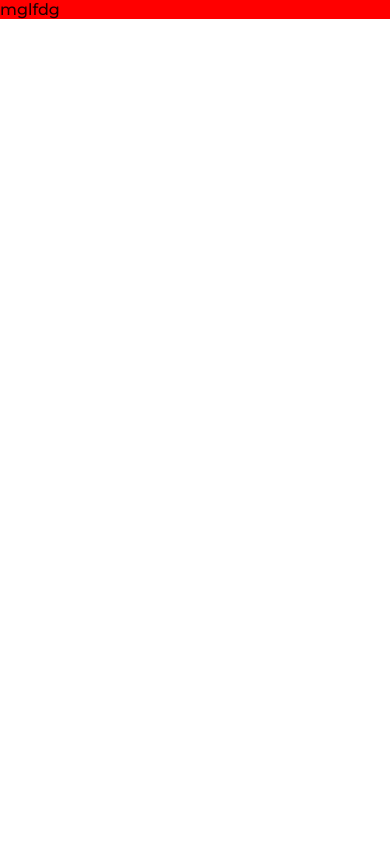
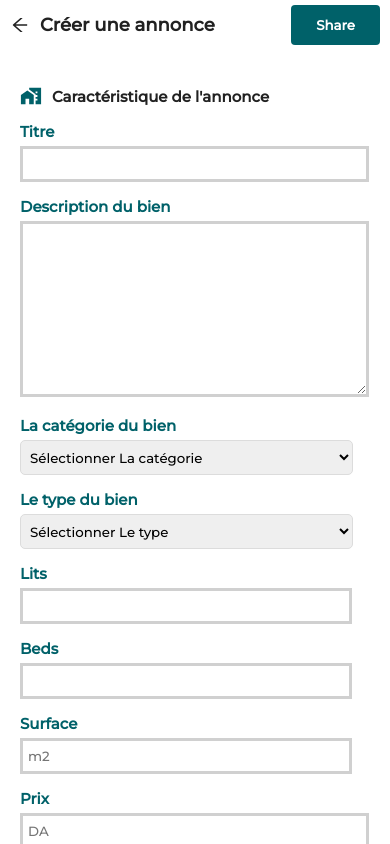
Before and after one commit to Salahsalhi76/rent-app-front, a React (Create React App) app: page / in a window 390 px wide. Both pictures are taken after typing "Sample", "2020-01-15", "5", "5" into the empty fields and a click on the button "Add home". Built offline with nearby package versions, Linux system fonts and the light colour scheme.

Commit message:
create the page of add home but without add images , will add them later

```diff
--- a/src/App.js
+++ b/src/App.js
@@ -19,7 +19,7 @@ function App() {
     setOpen(false);
   };
 
-  if(open) return <AddHomeDialog handleClose={handleClose} />;
+  if(open) return <AddHomeDialog handleClose={handleClose}/>;
 
   return (
     <BrowserRouter>
--- a/src/components/Boddy/searchBar/searchBar.js
+++ b/src/components/Boddy/searchBar/searchBar.js
@@ -65,7 +65,7 @@ export default SearchBar;
 
 
 
-var communes = [
+const communes = [
   { name: "Adrar", wilaya: 1 },
   { name: "Akabli", wilaya: 1 },
   { name: "Aougrout", wilaya: 1 },
@@ -1559,3 +1559,6 @@ const wilayas = [
   "Ghardaïa",
   "Relizane",
 ];
+
+
+export  {communes,wilayas}
--- a/src/components/Boddy/searchBar/shared/searchDropDownCommunes.js
+++ b/src/components/Boddy/searchBar/shared/searchDropDownCommunes.js
@@ -8,8 +8,10 @@ function SearchDropDownCommunes(props) {
     const value = props.value;
     const defaultValue = props.defaultValue;
 
+    const style = props.width===undefined? {} : {width:"100%"};
+
     return (
-        <select value={value} onChange={props.onChange} className='searchdropdown'>
+        <select value={value} onChange={props.onChange} className='searchdropdown' style={style}>
 
             <option hidden>{defaultValue}</option>
             {
--- a/src/components/Boddy/searchBar/shared/searchdropdown.js
+++ b/src/components/Boddy/searchBar/shared/searchdropdown.js
@@ -8,8 +8,10 @@ function SearchDropDown(props) {
     const value = props.value;
     const defaultValue = props.defaultValue;
 
+    const style = props.width===undefined? {} : {width:"100%"};
+
     return (
-        <select value={value} onChange={props.onChange} className='searchdropdown'>
+        <select value={value} onChange={props.onChange} className='searchdropdown' style={style}>
 
             <option hidden>{defaultValue}</option>
             {
--- a/src/pages/add_home/AddHome.css
+++ b/src/pages/add_home/AddHome.css
@@ -0,0 +1,199 @@
+
+
+
+.addhome_appbar{
+    background-color: white;
+    height: 60px;
+    padding: 0px 100px;
+    display: flex;
+    justify-content: space-between;
+
+}
+
+
+.addhome_appbar h2{
+    font-size: 18px;
+    font-weight: 600;
+    margin-left: 10px;
+    align-content: center;
+}
+
+
+.addhome_appbar button {
+    border: none;
+    color: white;
+    background-color: #006169;
+    border-radius: 4px;
+    padding: 0px 25px;
+    font-weight: 600;
+    height: 40px;
+    align-self: center;
+}
+
+.addhome_appbar button:hover {
+    background-color: #07A7B4;
+
+}
+
+
+.add_home_content{
+    background-color: #F8F8F8;
+    height: 100%;
+    margin: 0px 100px;
+    padding: 20px;
+    border-radius: 3px;
+}
+
+
+.add_home_content h2{
+    font-size: 15px;
+    margin-bottom: 5px;
+    color: #006169;
+}
+
+.add_home_content input{
+    padding: 0px 5px;
+    border-width: 0.1px;
+    border: solid  ;
+    border-color: #D0D0D0;
+    height: 30px;
+    width: 95%;
+    background-color: white;
+    margin-bottom: 15px;
+}
+
+
+.add_home_content textarea{
+    padding: 5px;
+    border-width: 0.1px;
+    border: solid  ;
+    border-color: #D0D0D0;
+    width: 95%;
+    background-color: white;
+    margin-bottom: 15px;
+}
+
+
+.custom_dropdown {
+    border-radius: 5px;
+    border: solid;
+    border-width: 0.1px;
+    border-color: #DCDCDC;
+    padding: 0px 5px;
+    margin-bottom: 15px;
+    height: 35px;
+    width: 100%;
+}
+
+.custom_dropdown option {
+    font-size: 14px;
+    font-weight: 500;
+}
+
+.properties_row{
+    display: flex;
+    flex-direction: row;
+    width: 95%;
+    justify-content: space-between;
+}
+
+@media (max-width:480px) {
+
+
+
+.addhome_appbar{
+    background-color: white;
+    height: 50px;
+    padding: 0px 10px;
+    display: flex;
+    justify-content: space-between;
+
+}
+
+
+.addhome_appbar h2{
+    font-size: 18px;
+    font-weight: 600;
+    margin-left: 10px;
+    align-content: center;
+}
+
+
+.addhome_appbar button {
+    border: none;
+    color: white;
+    background-color: #006169;
+    border-radius: 4px;
+    padding: 0px 25px;
+    font-weight: 600;
+    height: 40px;
+    align-self: center;
+}
+
+.addhome_appbar button:hover {
+    background-color: #07A7B4;
+
+}
+
+
+.add_home_content{
+    background-color: white;
+    height: 100%;
+    margin: 0px;
+    padding: 20px;
+}
+
+
+.add_home_content h2{
+    font-size: 15px;
+    margin-bottom: 5px;
+    color: #006169;
+}
+
+.add_home_content input{
+    padding: 0px 5px;
+    border-width: 0.1px;
+    border: solid  ;
+    border-color: #D0D0D0;
+    height: 30px;
+    width: 95%;
+    background-color: white;
+    margin-bottom: 15px;
+}
+
+
+.add_home_content textarea{
+    padding: 5px;
+    border-width: 0.1px;
+    border: solid  ;
+    border-color: #D0D0D0;
+    width: 95%;
+    background-color: white;
+    margin-bottom: 15px;
+}
+
+
+.custom_dropdown {
+    border-radius: 5px;
+    border: solid;
+    border-width: 0.1px;
+    border-color: #DCDCDC;
+    padding: 0px 5px;
+    margin-bottom: 15px;
+    height: 35px;
+    width: 100%;
+}
+
+.custom_dropdown option {
+    font-size: 14px;
+    font-weight: 500;
+}
+
+.properties_row{
+    display: block;
+    flex-direction: row;
+    width: 95%;
+    justify-content: space-between;
+}
+
+}
--- a/src/pages/add_home/AddHome.js
+++ b/src/pages/add_home/AddHome.js
@@ -1,32 +1,185 @@
-import * as React from 'react';
-import Button from '@mui/material/Button';
+import React, { forwardRef, useState } from 'react';
 import Dialog from '@mui/material/Dialog';
-import ListItemText from '@mui/material/ListItemText';
-import ListItem from '@mui/material/ListItem';
-import List from '@mui/material/List';
-import Divider from '@mui/material/Divider';
-import AppBar from '@mui/material/AppBar';
-import Toolbar from '@mui/material/Toolbar';
-import IconButton from '@mui/material/IconButton';
-import Typography from '@mui/material/Typography';
-import CloseIcon from '@mui/icons-material/Close';
 import Slide from '@mui/material/Slide';
+import { AiOutlineArrowLeft } from "react-icons/ai";
+import { FaMapMarkerAlt } from "react-icons/fa";
+import { MdHomeWork } from "react-icons/md";
+import { BsFillPersonLinesFill } from "react-icons/bs";
 
-const Transition = React.forwardRef(function Transition(props, ref) {
+
+import './AddHome.css';
+import SearchDropDown from '../../components/Boddy/searchBar/shared/searchdropdown';
+import SearchDropDownCommunes from '../../components/Boddy/searchBar/shared/searchDropDownCommunes';
+import { wilayas, communes } from '../../components/Boddy/searchBar/searchBar.js'
+
+const Transition = forwardRef(function Transition(props, ref) {
     return <Slide direction="up" ref={ref} {...props} />;
 });
 
 export default function AddHomeDialog(props) {
+    const [baladiyat, setBaladiyat] = useState([]);
+
+
+
+    const types = ["Terrain", "Terrain Agricole", "Appartement", "Maison", "Bungalow"];
+    const categories = ["Vente", "Echange", "Location", "Location pour vacances"];
 
     return (
         <Dialog
             fullScreen
             open={true}
             onClose={props.handleClose}
-    TransitionComponent={Transition}
-  >
-     <div style={{backgroundColor:'red'}}>mglfdg</div>
+            TransitionComponent={Transition}>
+
+            <div style={{ backgroundColor: "white" }}>
+                <CustomAppBar onClose={props.handleClose} />
+                <div className='add_home_content'>
+
+                    <div style={{ display: "flex", alignItems: "center", margin: "15px 0px" }}>
+                        <MdHomeWork style={{ fontSize: "22px", color: '#006169' }} onClick={props.onClose} />
+                        <h3 style={{ fontSize: "15px", marginLeft: "10px" }}>Caractéristique de l'annonce</h3>
+                    </div>
+
+
+                    <h2>Titre</h2>
+                    <input />
+
+                    <h2>Description du bien</h2>
+                    <textarea rows={10} />
+
+                    <div className='properties_row'>
+                        <div style={{ display: "flex", "flexDirection": "column", width: "100%" ,marginRight:'10px'}}>
+                            <h2> La catégorie du bien</h2>
+                            <CustomDropDown items={categories} defaultValue="Sélectionner La catégorie" onChange={() => { }} />
+
+                        </div>
+
+                        <div style={{ display: "flex", "flexDirection": "column", width: "100%",marginRight:'10px' }}>
+                            <h2> Le type du bien</h2>
+                            <CustomDropDown items={types} defaultValue="Sélectionner Le type" onChange={() => { }} />
+
+                        </div>
+
+                        <div style={{ display: "flex", "flexDirection": "column", width: "100%",marginRight:'10px' }}>
+                            <h2>Lits</h2>
+                            <input type='number' />
+                        </div>
+
+                        <div style={{ display: "flex", "flexDirection": "column", width: "100%",marginRight:'10px' }}>
+                            <h2>Beds</h2>
+                            <input type="number"/>
+                        </div>
+
+                        <div style={{ display: "flex", "flexDirection": "column", width: "100%", marginRight:'10px' }}>
+                            <h2>Surface </h2>
+                            <input type="number"  placeholder="m2" />
+                        </div>
+
+                    </div>
+
+
+                    <h2>Prix</h2>
+                    <input type="number" placeholder='DA' />
+
+
+                    <div style={{ display: "flex", alignItems: "center", margin: "15px 0px" }}>
+                        <FaMapMarkerAlt style={{ fontSize: "22px", color: '#006169' }} onClick={props.onClose} />
+                        <h3 style={{ fontSize: "15px", marginLeft: "10px" }}>Adresse du bien * (obligatoire)</h3>
+                    </div>
+
+                    <div className='properties_row'>
+                        <div style={{ display: "flex", "flexDirection": "column", width: "100%", marginRight: '10px' }}>
+                            <h2>Wilaya</h2>
+                            <SearchDropDown items={wilayas} defaultValue="Sélectionner Wilaya" width='100%'
+                                onChange={(event) => {
+                                    const nb = wilayas.indexOf(event.target.value);
+
+                                    const filtered = communes.filter(function (element) { return element.wilaya === (nb + 1); })
+
+                                    setBaladiyat(filtered);
+                                }} />
+
+                        </div>
+
+                        <div style={{ display: "flex", "flexDirection": "column", width: "100%" }}>
+                            <h2>Commune</h2>
+                            <SearchDropDownCommunes items={baladiyat} defaultValue="Sélectionner commune" width='100%' onChange={() => { }} />
+
+                        </div>
+
+                    </div>
+
+
+
+
+                    <div style={{ display: "flex", alignItems: "center", margin: "15px 0px" }}>
+                        <BsFillPersonLinesFill style={{ fontSize: "22px", color: '#006169' }} onClick={props.onClose} />
+                        <h3 style={{ fontSize: "15px", marginLeft: "10px" }}>Les informations de contact</h3>
+                    </div>
+
+
+                    <h2>nom et prénom</h2>
+                    <input />
+
+
+                    <h2>Adresse</h2>
+                    <textarea rows={3} />
+
+                    <div className='properties_row'>
+                        <div style={{ display: "flex", "flexDirection": "column", width: "100%", marginRight: '10px' }}>
+                            <h2>Email</h2>
+                            <input type="email" style={{ width: '97%',marginRight:'10px' }} />
+                        </div>
+
+                        <div style={{ display: "flex", "flexDirection": "column", width: "100%"}}>
+                            <h2>N° Téléphone</h2>
+                            <input type="phone" style={{ width: '100%' }} />
+
+                        </div>
+
+                    </div>
+
+                </div>
+
+            </div>
+
 
         </Dialog>
     );
 }
+
+
+const CustomAppBar = (props) => {
+    return <div className='addhome_appbar'>
+        <div style={{ display: "flex", alignItems: "center" }}>
+            <AiOutlineArrowLeft style={{ fontWeight: "bold", fontSize: "20px" }} onClick={props.onClose} />
+            <h2>Créer une annonce</h2>
+        </div>
+
+
+        <button >Share</button>
+    </div>
+}
+
+function CustomDropDown(props) {
+    const items = props.items;
+    const value = props.value;
+    const defaultValue = props.defaultValue;
+
+    return (
+        <select value={value} onChange={props.onChange} className='custom_dropdown'>
+
+            <option hidden>{defaultValue}</option>
+            {
+                items.map(data => {
+                    return (
+                        <option key={data} value={data}  >
+                            {data}
+                        </option>
+                    );
+                })
+            }
+
+        </select >
+    );
+}
```
Lines whose indentation alone changed are shown as unchanged.
